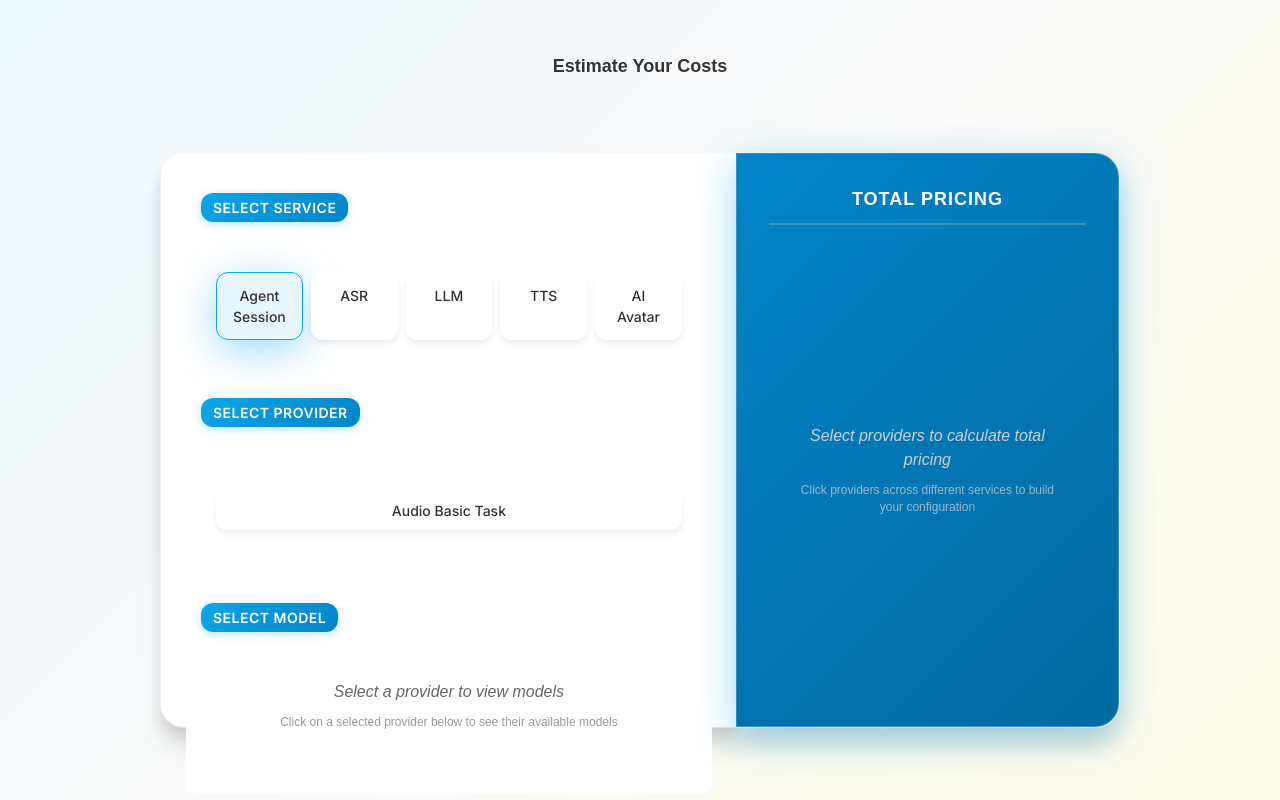
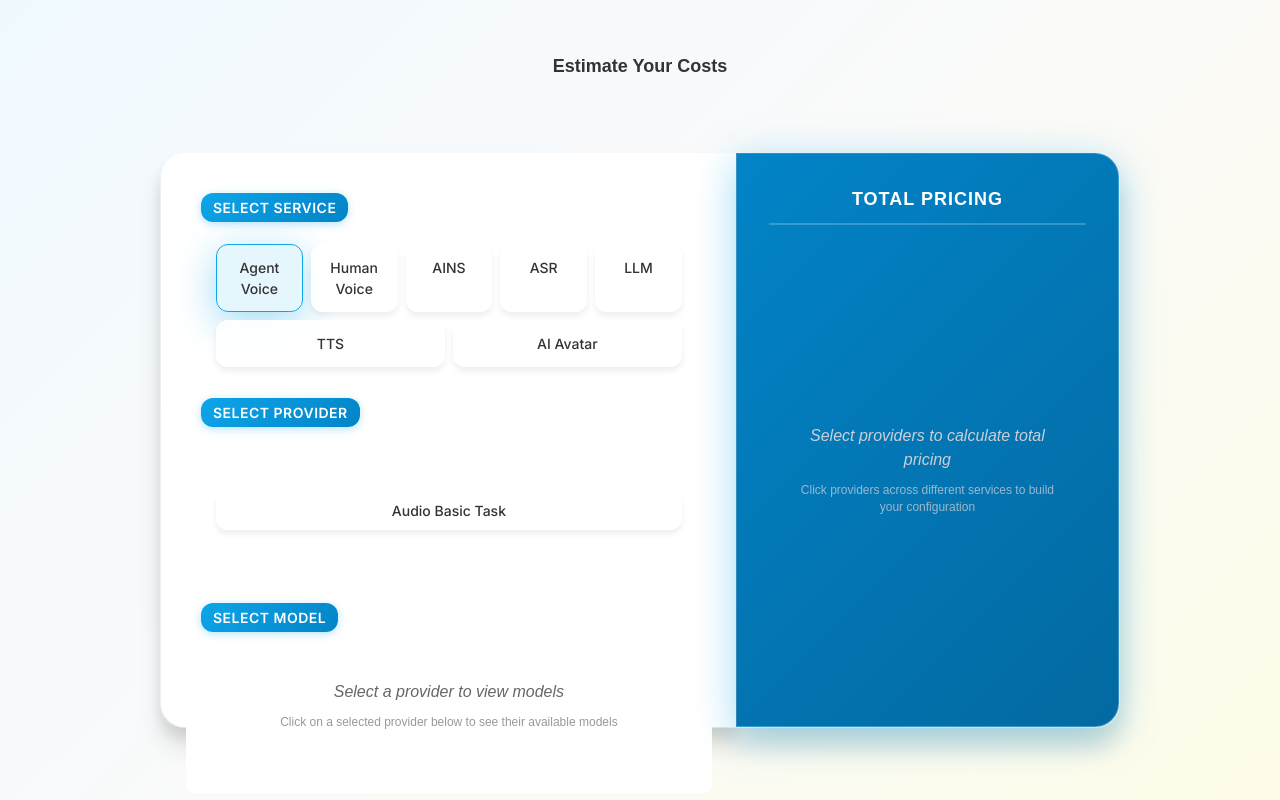
Before and after one commit to sarthak1991/agorapricingcalculator, a React (Vite) app: page / in a window 1280 px wide. Built offline with nearby package versions, Linux system fonts and the light colour scheme.

Commit message:
feat: Introduce Human Voice and AINS services, refresh color palette, and refine price display precision.

```diff
--- a/src/App.jsx
+++ b/src/App.jsx
@@ -12,7 +12,7 @@ const PROVIDERS = {
                 models: [
                     {
                         id: 'default',
-                        name: 'Default',
+                        name: 'Audio Basic Task AGENT VOICE',
                         pricingUnit: 'per min',
                         unitPrice: 0.0099,
                         notes: 'Audio Basic Task pricing'
@@ -323,6 +323,40 @@ const PROVIDERS = {
                 ]
             }
         ]
+    },
+    human_voice: {
+        providers: [
+            {
+                id: 'audio-rtc',
+                name: 'Audio RTC',
+                models: [
+                    {
+                        id: 'default',
+                        name: 'Default',
+                        pricingUnit: 'per min',
+                        unitPrice: 0.00099,
+                        notes: 'Audio RTC pricing'
+                    }
+                ]
+            }
+        ]
+    },
+    ains: {
+        providers: [
+            {
+                id: 'agora-ai-noise-suppression',
+                name: 'Agora AI Noise Suppression',
+                models: [
+                    {
+                        id: 'default',
+                        name: 'Default',
+                        pricingUnit: 'per min',
+                        unitPrice: 0.00059,
+                        notes: 'AI Noise Suppression pricing'
+                    }
+                ]
+            }
+        ]
     }
 };
 
@@ -524,13 +558,19 @@ function App() {
       return model.name;
     }
 
+    // Special case for AINS - model name should just be "AINS"
+    if (serviceId === 'ains') {
+      return 'AINS';
+    }
+
     // If model name is "Default" or empty, generate name from provider and service
     const serviceDisplayName = serviceId.toUpperCase().replace('_', ' ');
     return `${provider.name} ${serviceDisplayName}`;
   };
 
   const getDisplayPrice = (price) => {
-    return price.toFixed(4);
+    // Format price to 5 decimal places for consistency
+    return price.toFixed(5);
   };
 
   const groupModelsIntoColumns = (models) => {
@@ -560,7 +600,13 @@ function App() {
                 {/* Services selection */}
                 <div className="services-row">
                   <div className={`service-box ${selectedService === 'agent_session' ? 'selected' : ''}`} onClick={() => handleServiceClick('agent_session')}>
-                    Agent Session
+                    Agent Voice
+                  </div>
+                  <div className={`service-box ${selectedService === 'human_voice' ? 'selected' : ''}`} onClick={() => handleServiceClick('human_voice')}>
+                    Human Voice
+                  </div>
+                  <div className={`service-box ${selectedService === 'ains' ? 'selected' : ''}`} onClick={() => handleServiceClick('ains')}>
+                    AINS
                   </div>
                   <div
                     className={`service-box ${selectedService === 'asr' ? 'selected' : ''}`}
--- a/src/components/PricingCalculator.jsx
+++ b/src/components/PricingCalculator.jsx
@@ -3,11 +3,13 @@ import * as XLSX from 'xlsx';
 import { saveAs } from 'file-saver';
 
 const COLORS = {
-    agent_session: { name: 'purple', hex: '#9333ea' },
-    asr: { name: 'cyan', hex: '#00d9ff' },
-    llm: { name: 'yellow', hex: '#ffd700' },
-    tts: { name: 'green', hex: '#00ff88' },
-    ai_avatar: { name: 'orange', hex: '#ff6b35' }
+    agent_session: { name: 'Coral Red', hex: '#FF6B6B' },
+    human_voice: { name: 'Turquoise', hex: '#4ECDC4' },
+    ains: { name: 'Sunny Yellow', hex: '#FFE66D' },
+    asr: { name: 'Mint Green', hex: '#95E1D3' },
+    llm: { name: 'Salmon Pink', hex: '#F38181' },
+    tts: { name: 'Soft Purple', hex: '#AA96DA' },
+    ai_avatar: { name: 'Golden Orange', hex: '#FCBF49' }
 };
 
 const PROVIDERS = {
@@ -19,7 +21,7 @@ const PROVIDERS = {
                 models: [
                     {
                         id: 'default',
-                        name: 'Default',
+                        name: 'Audio Basic Task AGENT VOICE',
                         pricingUnit: 'per min',
                         unitPrice: 0.0099,
                         notes: 'Audio Basic Task pricing'
@@ -330,6 +332,40 @@ const PROVIDERS = {
                 ]
             }
         ]
+    },
+    human_voice: {
+        providers: [
+            {
+                id: 'audio-rtc',
+                name: 'Audio RTC',
+                models: [
+                    {
+                        id: 'default',
+                        name: 'Default',
+                        pricingUnit: 'per min',
+                        unitPrice: 0.00099,
+                        notes: 'Audio RTC pricing'
+                    }
+                ]
+            }
+        ]
+    },
+    ains: {
+        providers: [
+            {
+                id: 'agora-ai-noise-suppression',
+                name: 'Agora AI Noise Suppression',
+                models: [
+                    {
+                        id: 'default',
+                        name: 'Default',
+                        pricingUnit: 'per min',
+                        unitPrice: 0.00059,
+                        notes: 'AI Noise Suppression pricing'
+                    }
+                ]
+            }
+        ]
     }
 };
 
@@ -340,7 +376,9 @@ const PricingCalculator = () => {
         asr: { provider: 'ares-agora', model: 'default' },
         llm: { provider: 'openai', model: 'gpt-4o-mini' },
         tts: { provider: 'microsoft-azure-speech', model: 'default' },
-        ai_avatar: { provider: 'akool', model: 'default' }
+        ai_avatar: { provider: 'akool', model: 'default' },
+        human_voice: { provider: 'audio-rtc', model: 'default' },
+        ains: { provider: 'agora-ai-noise-suppression', model: 'default' }
     });
 
     const handleModelChange = (service, combinedValue) => {
@@ -375,10 +413,12 @@ const PricingCalculator = () => {
             asr: 0,
             llm: 0,
             tts: 0,
-            ai_avatar: 0
+            ai_avatar: 0,
+            human_voice: 0,
+            ains: 0
         };
 
-        // Agent Session
+        // Agent voice
         if (formData.agent_session.provider && formData.agent_session.model) {
             const provider = PROVIDERS.agent_session.providers.find(p => p.id === formData.agent_session.provider);
             const model = provider?.models.find(m => m.id === formData.agent_session.model);
@@ -424,6 +464,24 @@ const PricingCalculator = () => {
             const model = provider?.models.find(m => m.id === formData.ai_avatar.model);
             if (model) {
                 costs.ai_avatar = model.unitPrice;
+            }
+        }
+
+        // Human Voice
+        if (formData.human_voice.provider && formData.human_voice.model) {
+            const provider = PROVIDERS.human_voice.providers.find(p => p.id === formData.human_voice.provider);
+            const model = provider?.models.find(m => m.id === formData.human_voice.model);
+            if (model) {
+                costs.human_voice = model.unitPrice;
+            }
+        }
+
+        // AINS
+        if (formData.ains.provider && formData.ains.model) {
+            const provider = PROVIDERS.ains.providers.find(p => p.id === formData.ains.provider);
+            const model = provider?.models.find(m => m.id === formData.ains.model);
+            if (model) {
+                costs.ains = model.unitPrice;
             }
         }
 
@@ -475,12 +533,12 @@ const PricingCalculator = () => {
                     service.toUpperCase().replace('_', ' '),
                     provider.name,
                     getDisplayName(provider, model, service),
-                    `$${calculatedCosts[service]?.toFixed(4) || 0}/min`
+                    `$${calculatedCosts[service]?.toFixed(5) || 0}/min`
                 ]);
             }
         });
 
-        exportData.push([], ['Total:', '', '', `$${calculatedCosts.total.toFixed(4)}/min`]);
+        exportData.push([], ['Total:', '', '', `$${calculatedCosts.total.toFixed(5)}/min`]);
 
         const ws = XLSX.utils.aoa_to_sheet(exportData);
         const wb = XLSX.utils.book_new();
```
Also changed, not shown: 1 other file (tests, documents, lock files or other folders).
